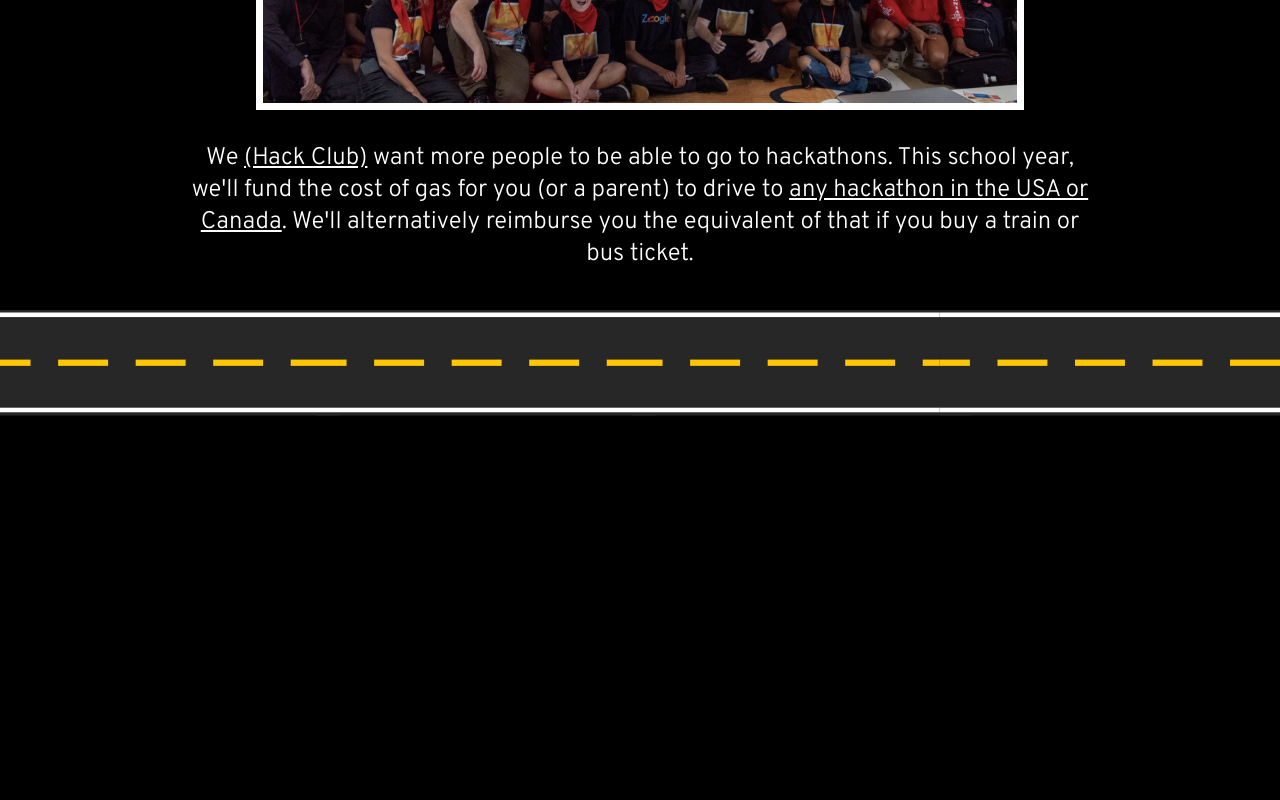
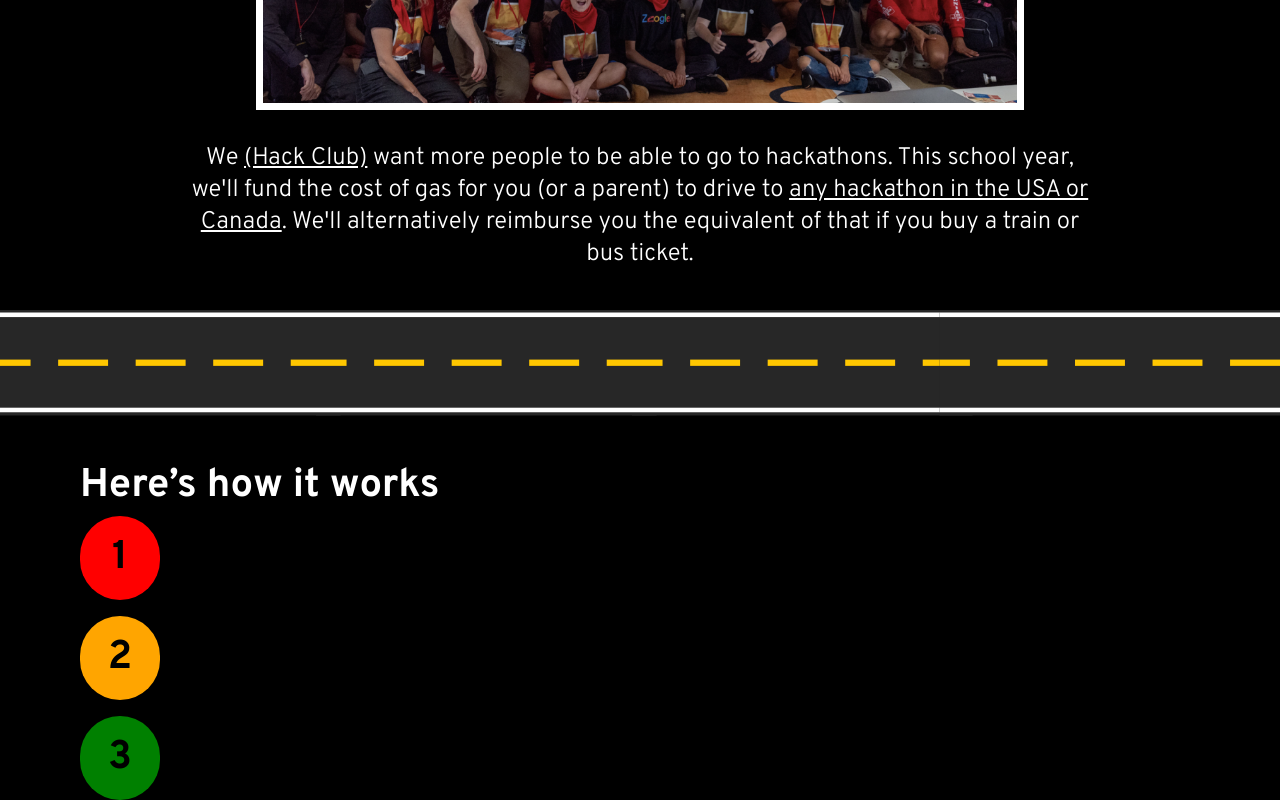
Before and after one commit to hackclub/gas-fund, a Next.js app: page / in a window 1280 px wide. Shown: the part 1318-2118 px from the top of the page. Before the commit the page ends 1774 px from the top, so only its background shows below. Built offline with nearby package versions, Linux system fonts and the light colour scheme.

Commit message:
traffic lights n works

```diff
--- /dev/null
+++ b/components/Works.tsx
@@ -0,0 +1,24 @@
+const Works = () => {
+  return (
+    <div className="px-20">
+      <div className="text-white text-[40px] font-bold">
+        Here’s how it works
+      </div>
+      <div>
+        <ul className="space-y-4">
+          <li className="bg-[#FF0000] py-3 rounded-full w-20 flex justify-center font-bold text-[40px]">
+            1
+          </li>
+          <li className="bg-[#FFA500] py-3 rounded-full w-20 flex justify-center font-bold text-[40px]">
+            2
+          </li>
+          <li className="bg-[#008000] py-3 rounded-full w-20 flex justify-center font-bold text-[40px]">
+            3
+          </li>
+        </ul>
+      </div>
+    </div>
+  );
+};
+
+export default Works;
--- a/pages/index.tsx
+++ b/pages/index.tsx
@@ -1,5 +1,6 @@
 import { Explanation } from "@/components/Explanation";
 import { Hero } from "@/components/Hero";
+import Works from "@/components/Works";
 import { motion, useScroll } from "framer-motion";
 
 export default function Home() {
@@ -10,6 +11,7 @@ export default function Home() {
       <Explanation />
 
       <img src="/roadbanner.svg" className="w-full my-[5vh]" />
+      <Works />
     </div>
   );
 }
```
Also changed, not shown: 2 other files (tests, documents, lock files or other folders).
